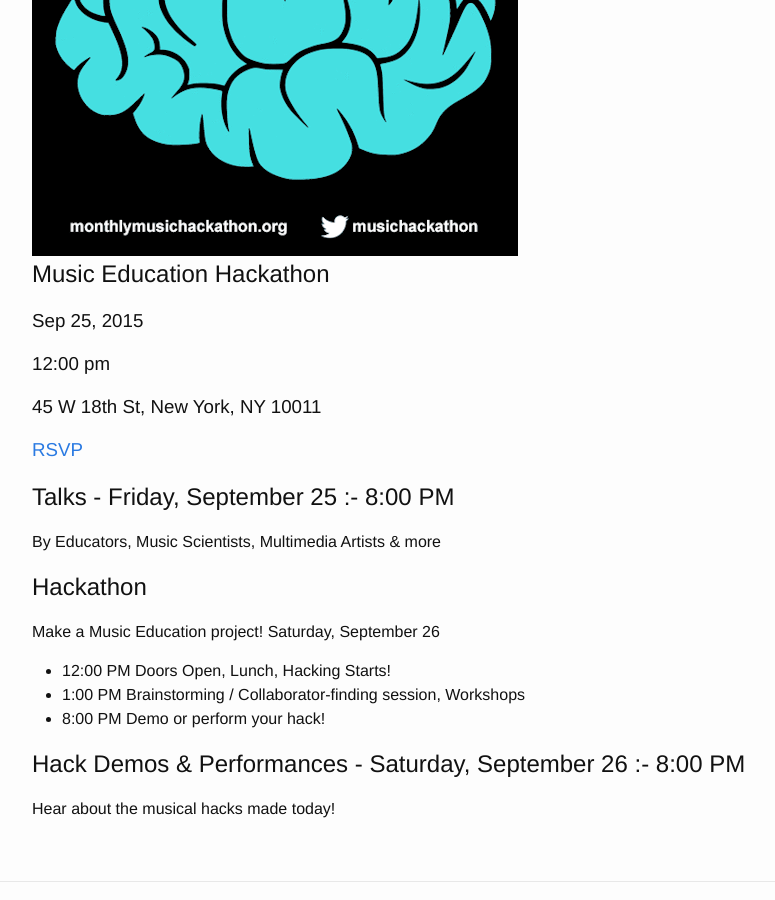
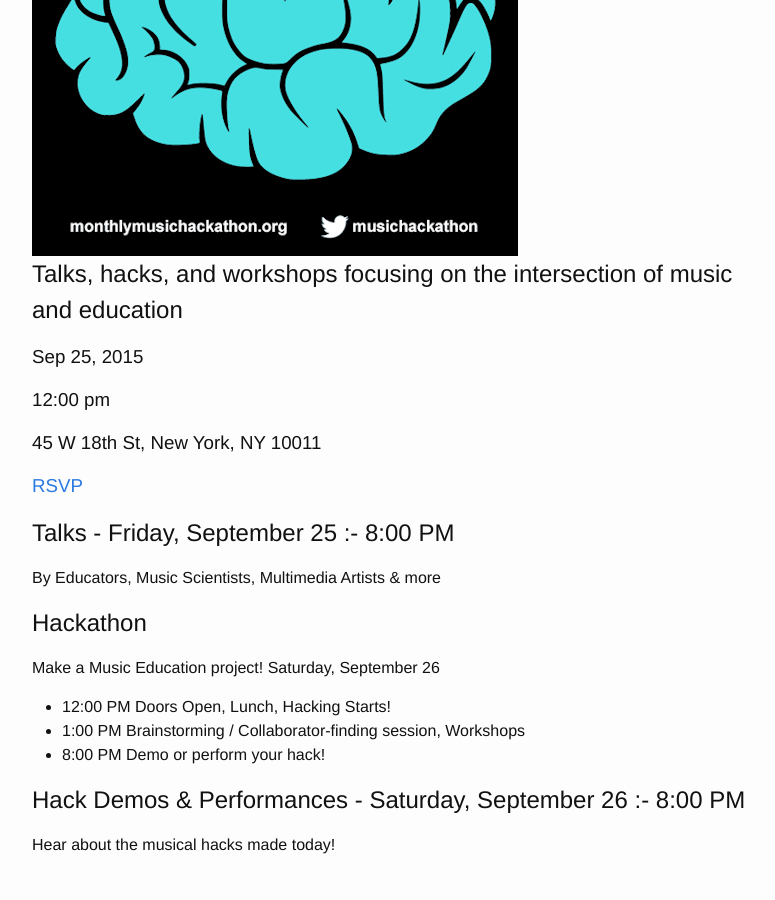
Before and after one commit to musichackathon/mmh_jekyll, a Jekyll site: the page built from _events/2015-09-25.md, in a window 1280 px wide and 900 px high, scrolled down 718 px. Shown: the whole window, without its empty margins (238-1013 px from the left). Built offline with Jekyll 4.4.1, drawn with Linux system fonts in a browser that asks for light colours.

Commit message:
Update 2015-09-25.md

```diff
--- a/_events/2015-09-25.md
+++ b/_events/2015-09-25.md
@@ -1,6 +1,6 @@
 ---
 title: "Music Education Hackathon"
-description: "Music Education Hackathon"
+description: "Talks, hacks, and workshops focusing on the intersection of music and education"
 date: 2015-09-25 12:00 PM
 address: "45 W 18th St, New York, NY 10011"
 rsvp: "https://www.eventbrite.com/e/music-education-hackathon-tickets-18389569698"
```
